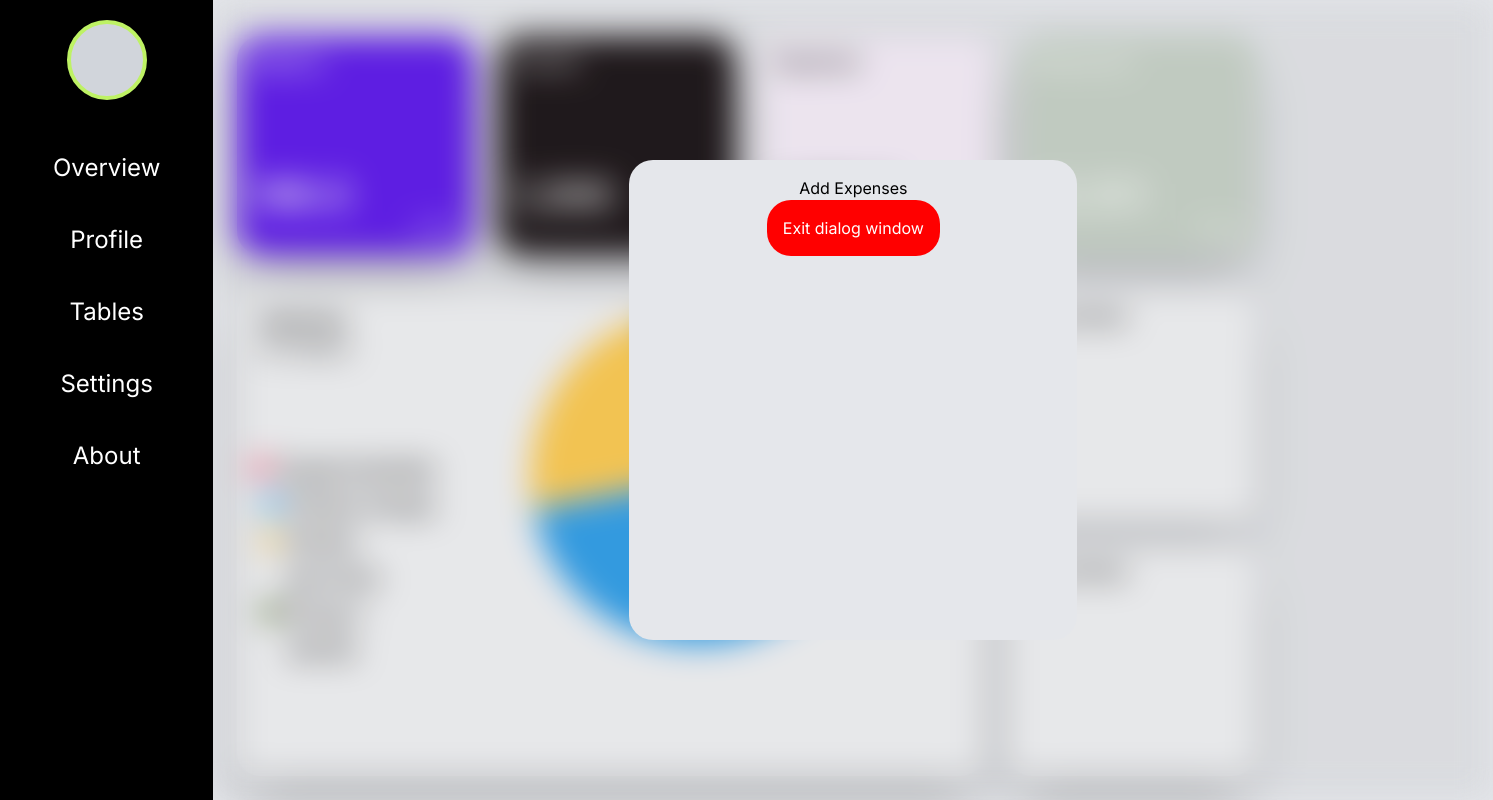
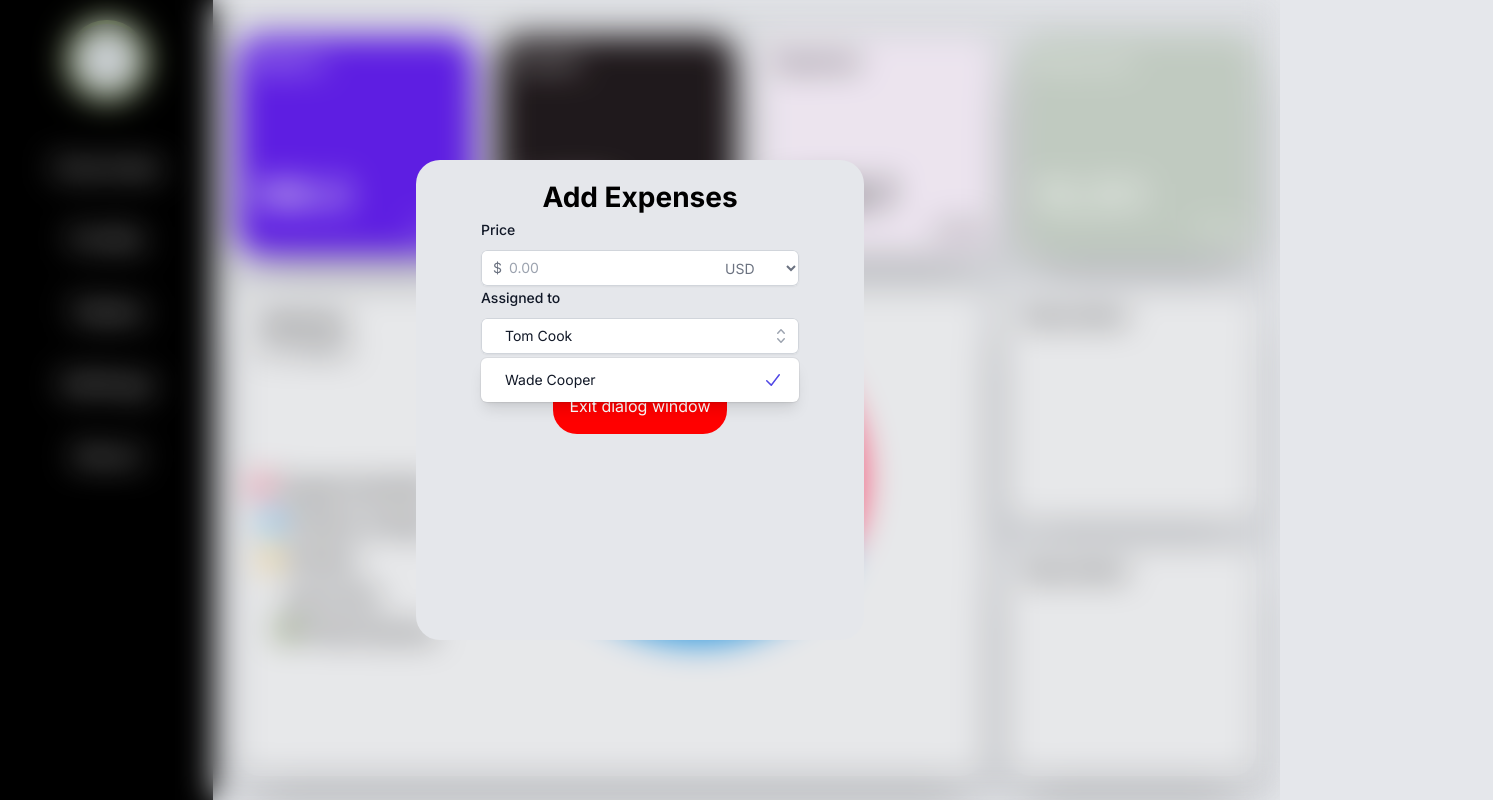
Before and after one commit to m1a2023/nexp-front, a Next.js app: page / in a window 1280 px wide. Both pictures are taken after a click on the element 1230 px from the left and 750 px from the top of the page. Shown: the whole page, 1493 px wide, since content can reach past the window. Built offline with nearby package versions, Linux system fonts and the light colour scheme.

Commit message:
changed layout

```diff
--- a/src/app/components/absoluteButton.js
+++ b/src/app/components/absoluteButton.js
@@ -1,4 +1,6 @@
+"use client";
 import { useState } from "react";
+import { usePathname } from "next/navigation";
 
 export const TemplateAbsoluteButton = ({ styles }) => {
   const [isAbsoluteBlock, setIsAbsoluteBlock] = useState(false);
@@ -13,7 +15,141 @@ export const TemplateAbsoluteButton = ({ styles }) => {
         className={`backdrop-blur-lg backdrop-brightness-95 w-full h-full ${display} justify-center items-center `}
       >
         <div className="w-[35%] h-[60%] bg-gray-200 rounded-3xl flex flex-col items-center text-black p-4">
-          <h1>Add Expenses</h1>
+          <h1 className="font-bold text-[28px]">Add Expenses</h1>
+          <div className="flex flex-col justify-center">
+            <div>
+              <label
+                for="price"
+                class="block text-sm font-medium leading-6 text-gray-900"
+              >
+                Price
+              </label>
+              <div class="relative mt-2 rounded-md shadow-sm">
+                <div class="pointer-events-none absolute inset-y-0 left-0 flex items-center pl-3">
+                  <span class="text-gray-500 sm:text-sm">$</span>
+                </div>
+                <input
+                  type="text"
+                  name="price"
+                  id="price"
+                  class="block w-full rounded-md border-0 py-1.5 pl-7 pr-20 text-gray-900 ring-1 ring-inset ring-gray-300 placeholder:text-gray-400 focus:ring-2 focus:ring-inset focus:ring-indigo-600 sm:text-sm sm:leading-6"
+                  placeholder="0.00"
+                />
+                <div class="absolute inset-y-0 right-0 flex items-center">
+                  <label for="currency" class="sr-only">
+                    Currency
+                  </label>
+                  <select
+                    id="currency"
+                    name="currency"
+                    class="h-full rounded-md border-0 bg-transparent py-0 pl-2 pr-7 text-gray-500 focus:ring-2 focus:ring-inset focus:ring-indigo-600 sm:text-sm"
+                  >
+                    <option>USD</option>
+                    <option>CAD</option>
+                    <option>EUR</option>
+                  </select>
+                </div>
+              </div>
+            </div>
+            <div>
+              <div>
+                <label
+                  id="listbox-label"
+                  class="block text-sm font-medium leading-6 text-gray-900"
+                >
+                  Assigned to
+                </label>
+                <div class="relative mt-2">
+                  <button
+                    type="button"
+                    class="relative w-full cursor-default rounded-md bg-white py-1.5 pl-3 pr-10 text-left text-gray-900 shadow-sm ring-1 ring-inset ring-gray-300 focus:outline-none focus:ring-2 focus:ring-indigo-500 sm:text-sm sm:leading-6"
+                    aria-haspopup="listbox"
+                    aria-expanded="true"
+                    aria-labelledby="listbox-label"
+                  >
+                    <span class="flex items-center">
+                      <span class="ml-3 block truncate">Tom Cook</span>
+                    </span>
+                    <span class="pointer-events-none absolute inset-y-0 right-0 ml-3 flex items-center pr-2">
+                      <svg
+                        class="h-5 w-5 text-gray-400"
+                        viewBox="0 0 20 20"
+                        fill="currentColor"
+                        aria-hidden="true"
+                      >
+                        <path
+                          fill-rule="evenodd"
+                          d="M10 3a.75.75 0 01.55.24l3.25 3.5a.75.75 0 11-1.1 1.02L10 4.852 7.3 7.76a.75.75 0 01-1.1-1.02l3.25-3.5A.75.75 0 0110 3zm-3.76 9.2a.75.75 0 011.06.04l2.7 2.908 2.7-2.908a.75.75 0 111.1 1.02l-3.25 3.5a.75.75 0 01-1.1 0l-3.25-3.5a.75.75 0 01.04-1.06z"
+                          clip-rule="evenodd"
+                        />
+                      </svg>
+                    </span>
+                  </button>
+
+                  {/* <!--
+      Select popover, show/hide based on select state.
+
+      Entering: ""
+        From: ""
+        To: ""
+      Leaving: "transition ease-in duration-100"
+        From: "opacity-100"
+        To: "opacity-0"
+    --> */}
+                  <ul
+                    class="absolute z-10 mt-1 max-h-56 w-full overflow-auto rounded-md bg-white py-1 text-base shadow-lg ring-1 ring-black ring-opacity-5 focus:outline-none sm:text-sm"
+                    tabindex="-1"
+                    role="listbox"
+                    aria-labelledby="listbox-label"
+                    aria-activedescendant="listbox-option-3"
+                  >
+                    {/* <!--
+        Select option, manage highlight styles based on mouseenter/mouseleave and keyboard navigation.
+
+        Highlighted: "bg-indigo-600 text-white", Not Highlighted: "text-gray-900"
+      --> */}
+                    <li
+                      class="relative cursor-default select-none py-2 pl-3 pr-9 text-gray-900"
+                      id="listbox-option-0"
+                      role="option"
+                    >
+                      <div class="flex items-center">
+                        {/* <!-- Selected: "font-semibold", Not Selected: "font-normal" --> */}
+                        <span class="ml-3 block truncate font-normal">
+                          Wade Cooper
+                        </span>
+                      </div>
+                      {/*
+        <!--
+          Checkmark, only display for selected option.
+
+          Highlighted: "text-white", Not Highlighted: "text-indigo-600"
+        --> */}
+                      <span class="absolute inset-y-0 right-0 flex items-center pr-4 text-indigo-600">
+                        <svg
+                          class="h-5 w-5"
+                          viewBox="0 0 20 20"
+                          fill="currentColor"
+                          aria-hidden="true"
+                        >
+                          <path
+                            fill-rule="evenodd"
+                            d="M16.704 4.153a.75.75 0 01.143 1.052l-8 10.5a.75.75 0 01-1.127.075l-4.5-4.5a.75.75 0 011.06-1.06l3.894 3.893 7.48-9.817a.75.75 0 011.05-.143z"
+                            clip-rule="evenodd"
+                          />
+                        </svg>
+                      </span>
+                    </li>
+
+                    {/* <!-- More items... --> */}
+                  </ul>
+                </div>
+              </div>
+            </div>
+            <div>
+              <button>Send</button>
+            </div>
+          </div>
           <button
             className="p-4 bg-[red] text-white rounded-3xl"
             onClick={() => {
@@ -29,7 +165,8 @@ export const TemplateAbsoluteButton = ({ styles }) => {
 
   return (
     <>
-      {isAbsoluteBlock ? (
+      {usePathname() == "/" ? (
+        isAbsoluteBlock ? (
           <div className="absolute w-full h-full flex flex-row">
             <AddExpensesBlock display={"flex"} />
           </div>
@@ -64,7 +201,11 @@ export const TemplateAbsoluteButton = ({ styles }) => {
               </svg>
             </span>
           </div>
+        )
+      ) : (
+        <></>
       )}
+      {/* {} */}
     </>
   );
 };
--- a/src/app/components/graphic.js
+++ b/src/app/components/graphic.js
@@ -32,7 +32,7 @@ export const TemplateGraphic = ({ graphicTitle, mainInformation, color }) => {
         </div>
         <div className="inline-flex flex-row items-baseline">
           <div className="w-[20px] h-[20px] rounded-[50%] bg-[#627b3c] mr-[6px]"></div>
-          <span className="text-[24px]">Drug`s stores</span>
+          <span className="text-[24px]">Pharmacies</span>
         </div>
       </div>
     );
@@ -47,7 +47,7 @@ export const TemplateGraphic = ({ graphicTitle, mainInformation, color }) => {
               "Supermarkets",
               "Online shops",
               "Online services",
-              "Drug`s stores",
+              "Pharmacies",
             ],
             datasets: [
               {
--- a/src/app/layout.js
+++ b/src/app/layout.js
@@ -1,6 +1,7 @@
 import { Inter } from "next/font/google";
 import "./assets/globals.css";
 import { Sidebar } from "./components/sidebar";
+import { TemplateAbsoluteButton } from "./components/absoluteButton";
 import styles from "./assets/page.module.css";
 
 const inter = Inter({ subsets: ["latin"] });
@@ -18,6 +19,7 @@ export default function RootLayout({ children }) {
           <Sidebar />
         </div>
         <div className={styles.generalPage}>{children}</div>
+        <TemplateAbsoluteButton styles={styles} />
       </body>
     </html>
   );
--- a/src/app/page.js
+++ b/src/app/page.js
@@ -66,7 +66,7 @@ export default function Home() {
           {/*DEMO BLOCKS! DO NOT DELETE!*/}
         </div>
       </div>
-      <TemplateAbsoluteButton styles={styles} />
+      {/* <TemplateAbsoluteButton styles={styles} /> */}
     </div>
   );
 }
```
Lines whose indentation alone changed are shown as unchanged.
